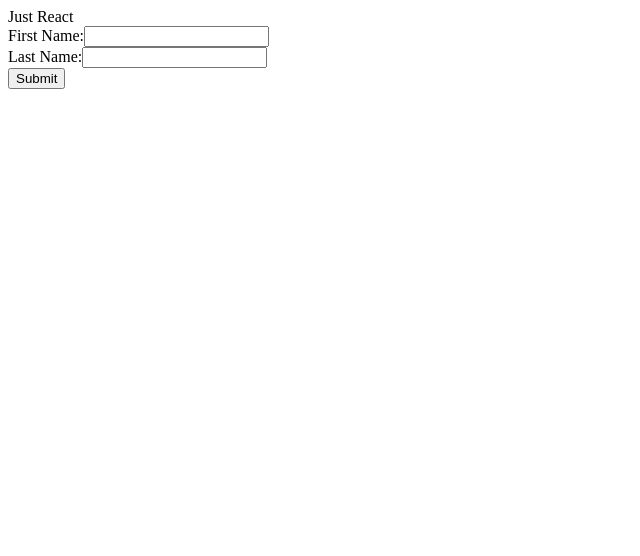
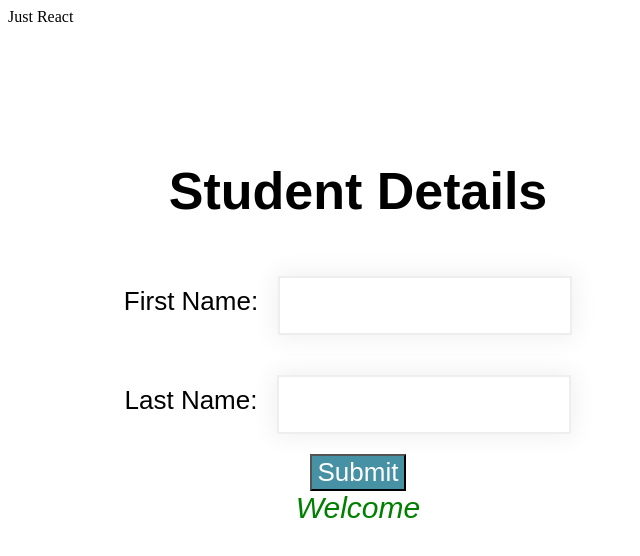
Before and after one commit to yuran-nhassengo/estudos-react, a React (Vite) app: page / in a window 1280 px wide. Shown: the top 556 px of the page, without its empty margins (0-640 px from the left). Built offline with nearby package versions, Linux system fonts and the light colour scheme.

Commit message:
add useState

```diff
--- a/src/App.jsx
+++ b/src/App.jsx
@@ -6,11 +6,11 @@ function App() {
 
 
   return (
-    <>
+    <div className="App">
      Just React
 
      <EnrolmentForm/>
-    </>
+    </div>
   )
 }
 
--- a/src/components/EnrolmentForm.css
+++ b/src/components/EnrolmentForm.css
@@ -0,0 +1,32 @@
+.enrolForm {
+    font-family: sans-serif;
+    font-size: 26px;
+    text-align: center;
+    width: 500px;
+    padding:100px;
+}
+
+.enrolForm input[type=text]{
+    margin: 20px;
+    padding:20px;
+    border: 0;
+    box-shadow: 0 0 25px 4px rgba(0,0,0,0.06);
+    border: 2px solid #eee;
+    width: 250px;
+    font-family: inherit;
+}
+
+.enrolForm input[type=submit] {
+    background: #4691A4;
+    font-family: inherit;
+    font-size: inherit;
+    cursor: pointer;
+    color: white;
+}
+
+.message{
+    color: green;
+    font-family: inherit;
+    font-size: 30px;
+    font-style: italic;
+}
--- a/src/components/EnrolmentForm.jsx
+++ b/src/components/EnrolmentForm.jsx
@@ -1,19 +1,39 @@
-import React from 'react'
+import React, { useState } from 'react'
 import './EnrolmentForm.css'
 
 const EnrolmentForm = () => {
+
+    const [firstName,setFirstName] = useState("")
+    const [lastName,setLastName] = useState("")
+    const [message,setMessage] = useState("Welcome");
+
+    const handleSubmit = (event) => {
+        setMessage(`Welcome ${firstName} ${lastName}`);
+        event.preventDefault();
+    }
+
   return (
     <div>
-      <form>
+      <form className="enrolForm">
+        <h1>Student Details</h1>
         <div>
             <label htmlFor="firstName">First Name:</label>
-            <input type="text" />
+            <input type="text" onBlur ={(event) =>
+                setFirstName(event.target.value)
+            } />
         </div>
         <div>
             <label htmlFor="lastName">Last Name:</label>
-            <input type="text" />
+            <input type="text" onBlur={ (event) =>
+                setLastName(event.target.value)
+            }/>
         </div>
-        <button>Submit</button>
+        <div>
+            <input type="submit" value="Submit" onClick={handleSubmit} />
+        </div>
+        <div>
+            <label htmlFor="message" className="message">{message}</label>
+        </div>
       </form>
     </div>
   )
```
